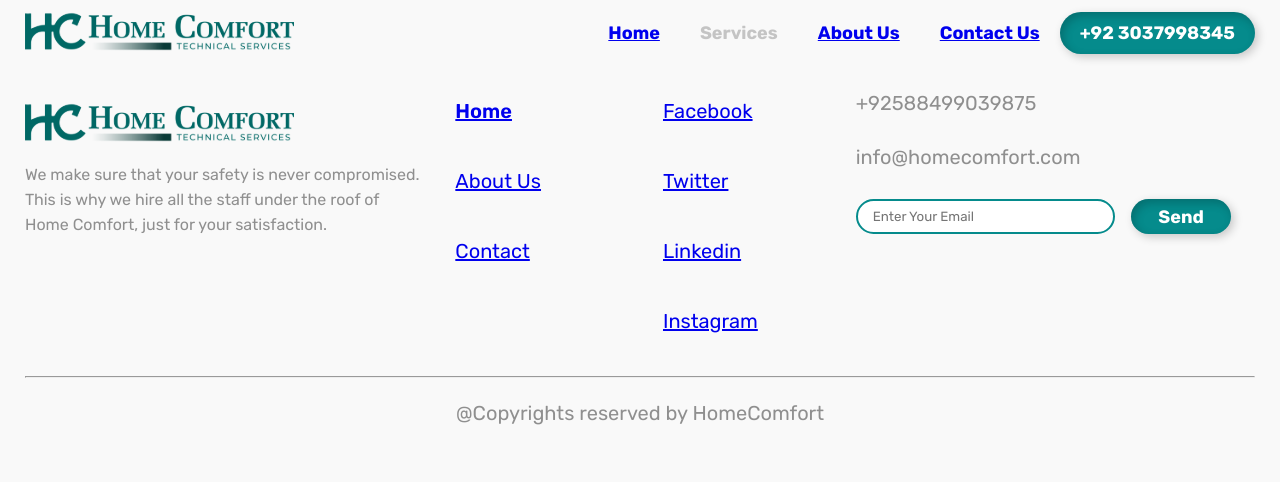
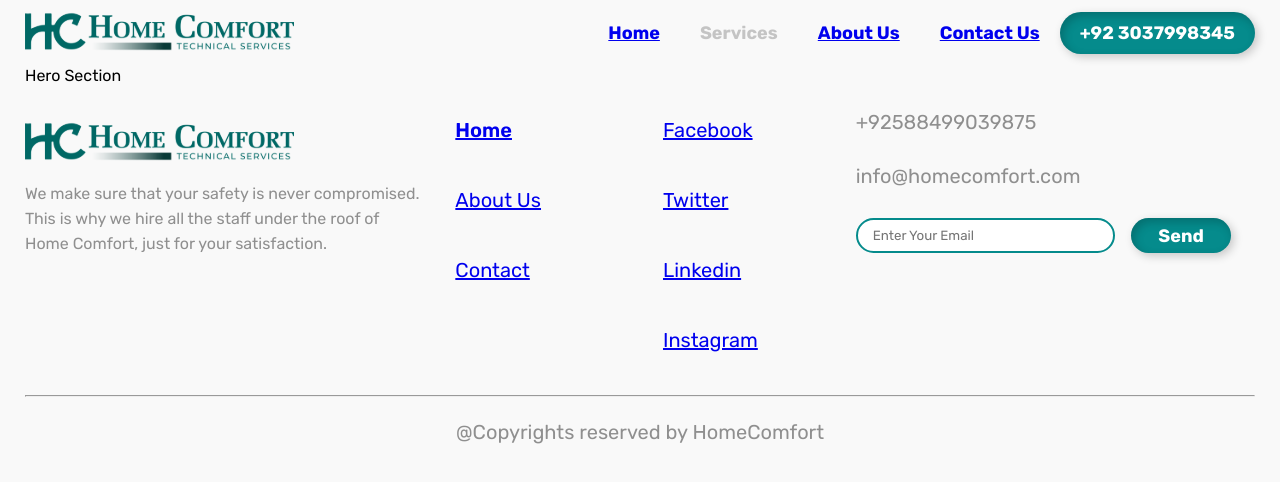
Before and after one commit to amirkamboh/first_react_project_2024, a React (Create React App) app: page /duct-cleaning in a window 1280 px wide. Shown: the top 482 px of the page. Built offline with nearby package versions, Linux system fonts and the light colour scheme.

Commit message:
ductcleaning

```diff
--- a/src/App.js
+++ b/src/App.js
@@ -2,6 +2,7 @@
 import Layout from "./globals/Layout";
 import AboutPage from "./pages/aboutUs";
 import ContactPage from "./pages/contactUs";
+import DuctCleaning from "./pages/ductCleaning";
 import { Route,Routes } from "react-router-dom";
 
 function App() {
@@ -12,6 +13,8 @@
           <Route path='/' exact element={<HomePage />} />
           <Route path='/about-us' exact element={<AboutPage />} />
           <Route path='/contact-us' exact element={<ContactPage />} />
+
+          <Route path="/duct-cleaning" exact element={<DuctCleaning />} />
         </Routes>
       </Layout>
 
--- /dev/null
+++ b/src/pages/ductCleaning/duct_Components/ductherosection.js
@@ -0,0 +1,11 @@
+import React from 'react'
+
+const Ductherosection = () => {
+  return (
+    <>
+      <div className="duct_hero_section page_witdh">Hero Section</div>
+    </>
+  )
+}
+
+export default Ductherosection
--- /dev/null
+++ b/src/pages/ductCleaning/index.js
@@ -0,0 +1,13 @@
+import React from 'react'
+import './style.css'
+import Ductherosection from './duct_Components/ductherosection'
+
+const DuctCleaning = () => {
+  return (
+    <>
+       <Ductherosection />
+    </>
+  )
+}
+
+export default DuctCleaning
```
Also changed, not shown: src/pages/ductCleaning/style.css (added).
